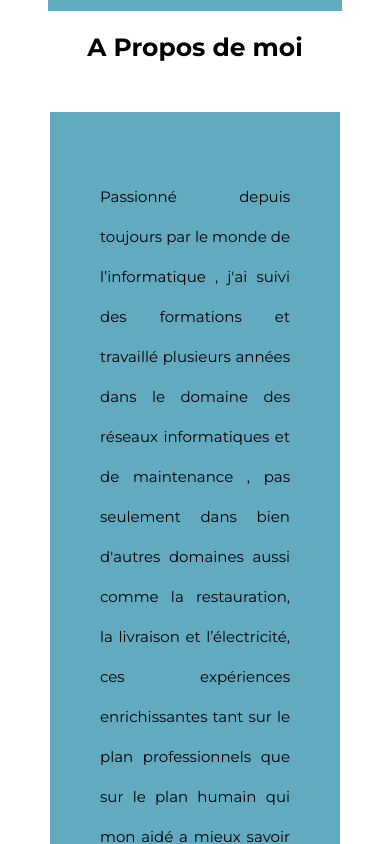
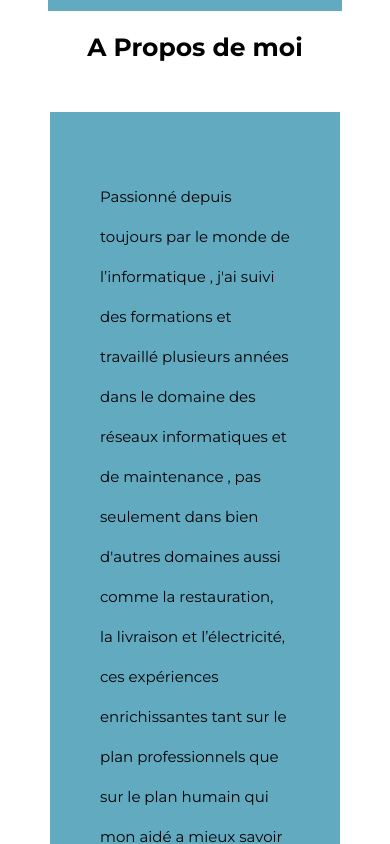
Before and after one commit to Mbaouz/PortFolio_BAOUZ_Mohamed, a React (Create React App) app: page / in a window 390 px wide. Shown: the part 1460-2304 px from the top of the page. Built offline with nearby package versions, Linux system fonts and the light colour scheme.

Commit message:
reglage text

```diff
--- a/src/pages/Home/home.scss
+++ b/src/pages/Home/home.scss
@@ -47,6 +47,7 @@ a{
 
     p{
         font-size:15px;
+        text-align: initial;
     }
 }
 
```
